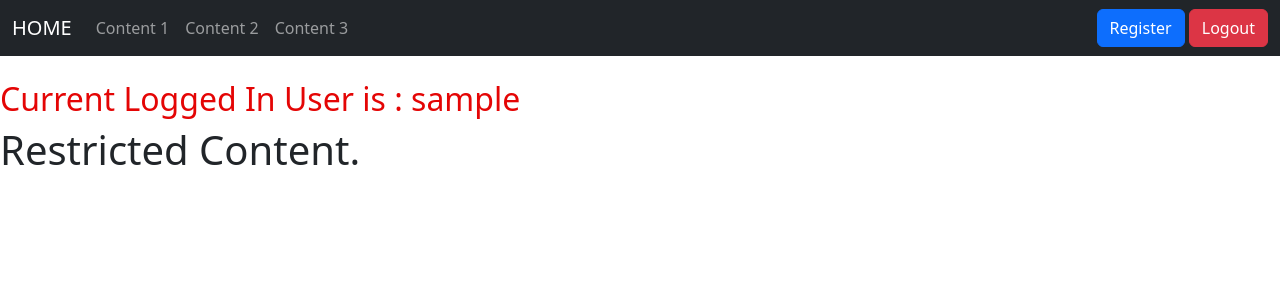
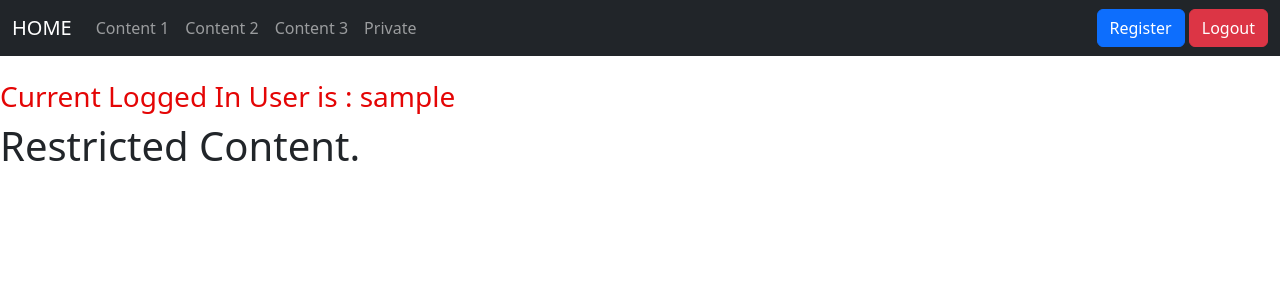
Before and after one commit to adhirajpandey/Flask-Auth, a Flask app: page /restricted_content in a window 1280 px wide. Shown: the top 300 px of the page. Run offline with Flask 3, Linux system fonts and the light colour scheme; the visitor is signed in with stand-in values (Sample User, id 1); some libraries are stand-ins or nearby versions.

Commit message:
Add private page in navbar

```diff
--- a/templates/base.html
+++ b/templates/base.html
@@ -24,6 +24,11 @@
             <li class="nav-item">
               <a class="nav-link" href="/content3">Content 3</a>
             </li>
+            {% if 'username' in session %}
+            <li class="nav-item">
+              <a class="nav-link" href="/restricted_content">Private</a>
+            </li>
+            {% endif %}
           </ul>
             <div class="d-flex" >
               <a href="/register" style = "color: white ; text-decoration : none"><button class="btn btn-primary">Register</button></a>
--- a/templates/restricted_content.html
+++ b/templates/restricted_content.html
@@ -3,7 +3,7 @@
 
 {% block content %}
 
-<h2 style="color: #e40505;"> Current Logged In User is : {{ username }} </h2>
+<h3 style="color: #e40505;"> Current Logged In User is : {{ username }} </h3>
 <h1>Restricted Content.</h1>
 
 {% endblock content %}
```
